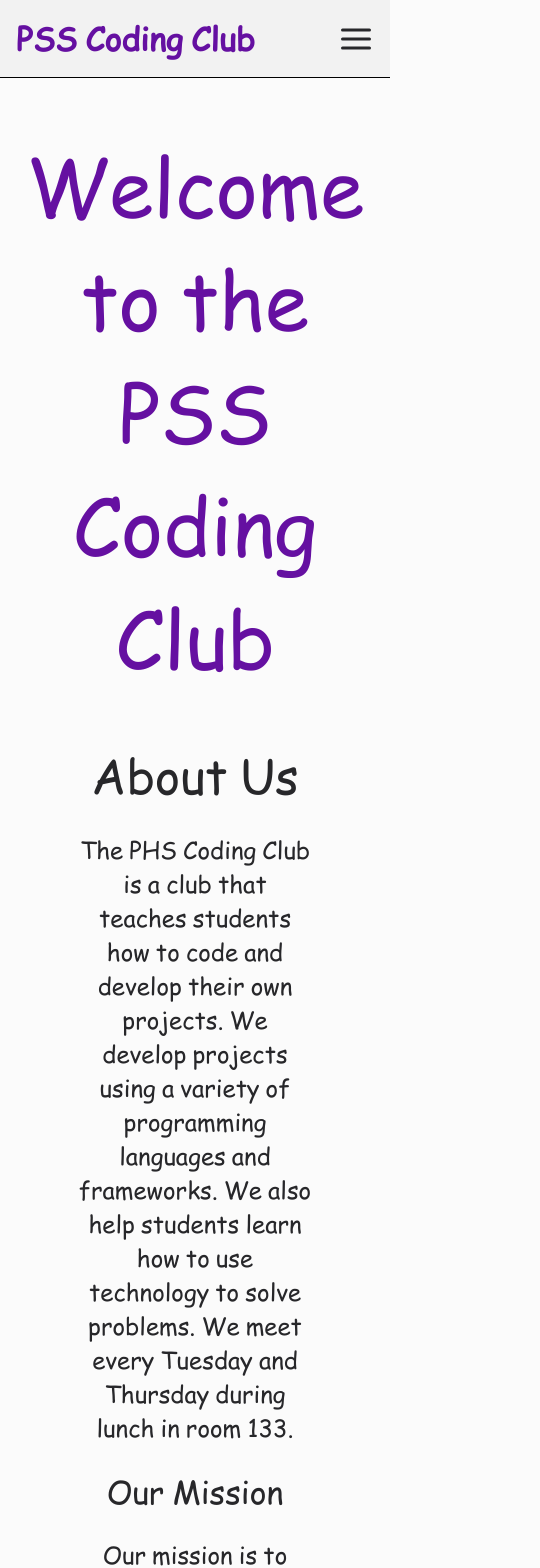
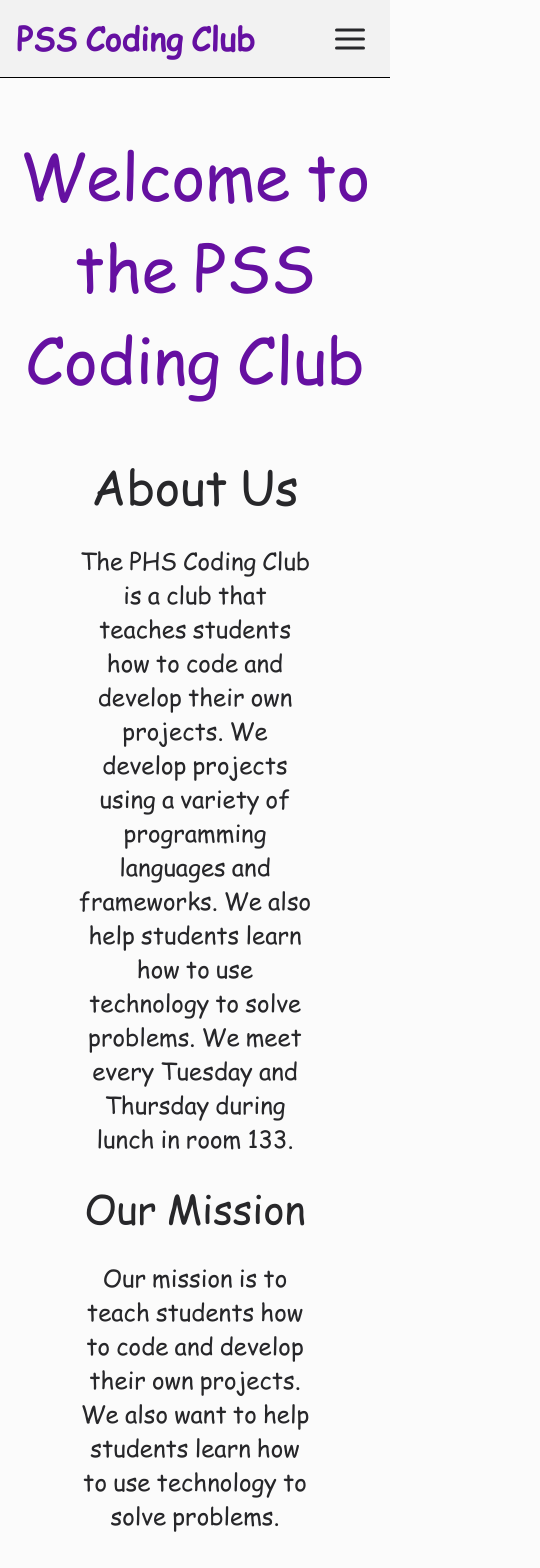
Before and after one commit to PenHigh/PenHigh.github.io, a Next.js app: page / in a window 390 px wide. Shown: the top 1568 px of the page, 540 px wide, since content can reach past the window. Built offline with nearby package versions, Linux system fonts and the light colour scheme.

Commit message:
Update footer style to work with mobile

```diff
--- a/src/components/home/NavBar/NavBar.module.css
+++ b/src/components/home/NavBar/NavBar.module.css
@@ -46,6 +46,8 @@
     justify-content: flex-end;
     align-items: center;
     height: 100%;
+    border: 0px;
+    background-color: transparent;
   }
 
 
--- a/src/components/home/NavBar/NavBar.tsx
+++ b/src/components/home/NavBar/NavBar.tsx
@@ -38,12 +38,11 @@ const NavBar = () => {
             Contact
           </NavBarButton>
         </div>
-        <div
+        <button
           className={`${styles.hamburger} ${isExpanded ? styles.expanded : ''}`}
-          role="button"
+          type="button"
           tabIndex={0}
           onClick={() => setIsExpanded(!isExpanded)}
-          onKeyDown={() => setIsExpanded(!isExpanded)}
         >
           <svg
             xmlns="http://www.w3.org/2000/svg"
@@ -59,7 +58,7 @@ const NavBar = () => {
             <line x1="3" y1="6" x2="21" y2="6" />
             <line x1="3" y1="18" x2="21" y2="18" />
           </svg>
-        </div>
+        </button>
       </div>
       {/* Mobile Navigation */}
       {
--- a/src/pages/index.tsx
+++ b/src/pages/index.tsx
@@ -90,7 +90,7 @@ const Home = () => (
           PSS Coding Club
           <img alt="" src="https://github.githubassets.com/images/modules/logos_page/GitHub-Mark.png" />
         </a>
-        | Penticton Secondary - Empowering Students Through Technology
+        Penticton Secondary - Empowering Students Through Technology
       </span>
     </div>
   </div>
--- a/src/styles/Home.module.css
+++ b/src/styles/Home.module.css
@@ -93,6 +93,12 @@
   justify-content: center;
 }
 
+.footer span a:after {
+  content: "|";
+  padding-left: 0.5rem;
+  padding-right: 0.5rem;
+}
+
 .footer span a {
   display: flex;
   justify-content: center;
@@ -103,3 +109,30 @@
   width: 20px;
   margin-left: 3.25px;
 }
+
+@media (max-width: 768px) {
+  .members {
+    flex-direction: column;
+  }
+
+  .title {
+    font-size: 4rem;
+  }
+
+  .header {
+    font-size: 3rem;
+  }
+
+  .subheader {
+    font-size: 2.5rem;
+  }
+
+  .footer span a:after {
+    content: "";
+  }
+
+  .footer span {
+    flex-direction: column;
+    text-align: center;
+  }
+}
```
